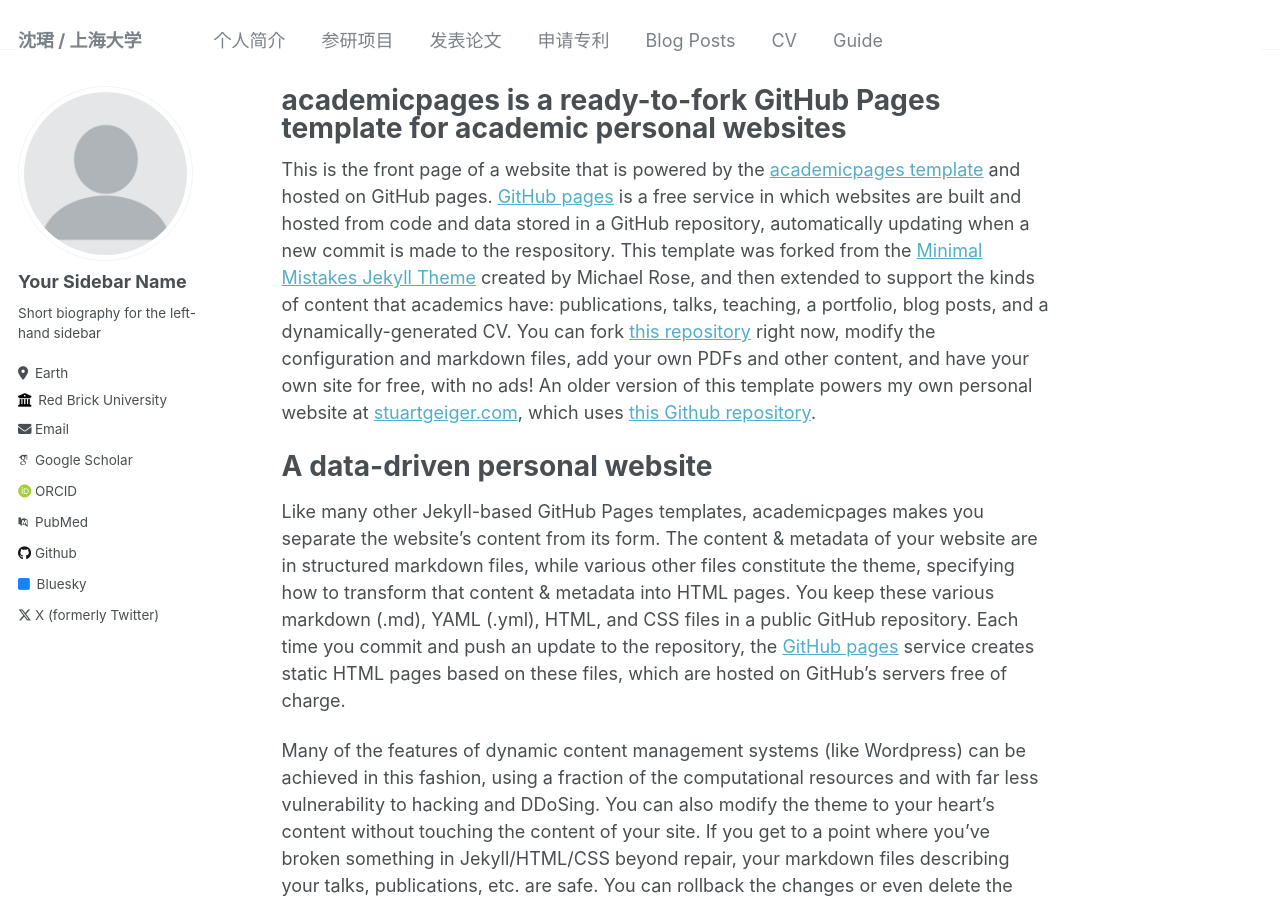
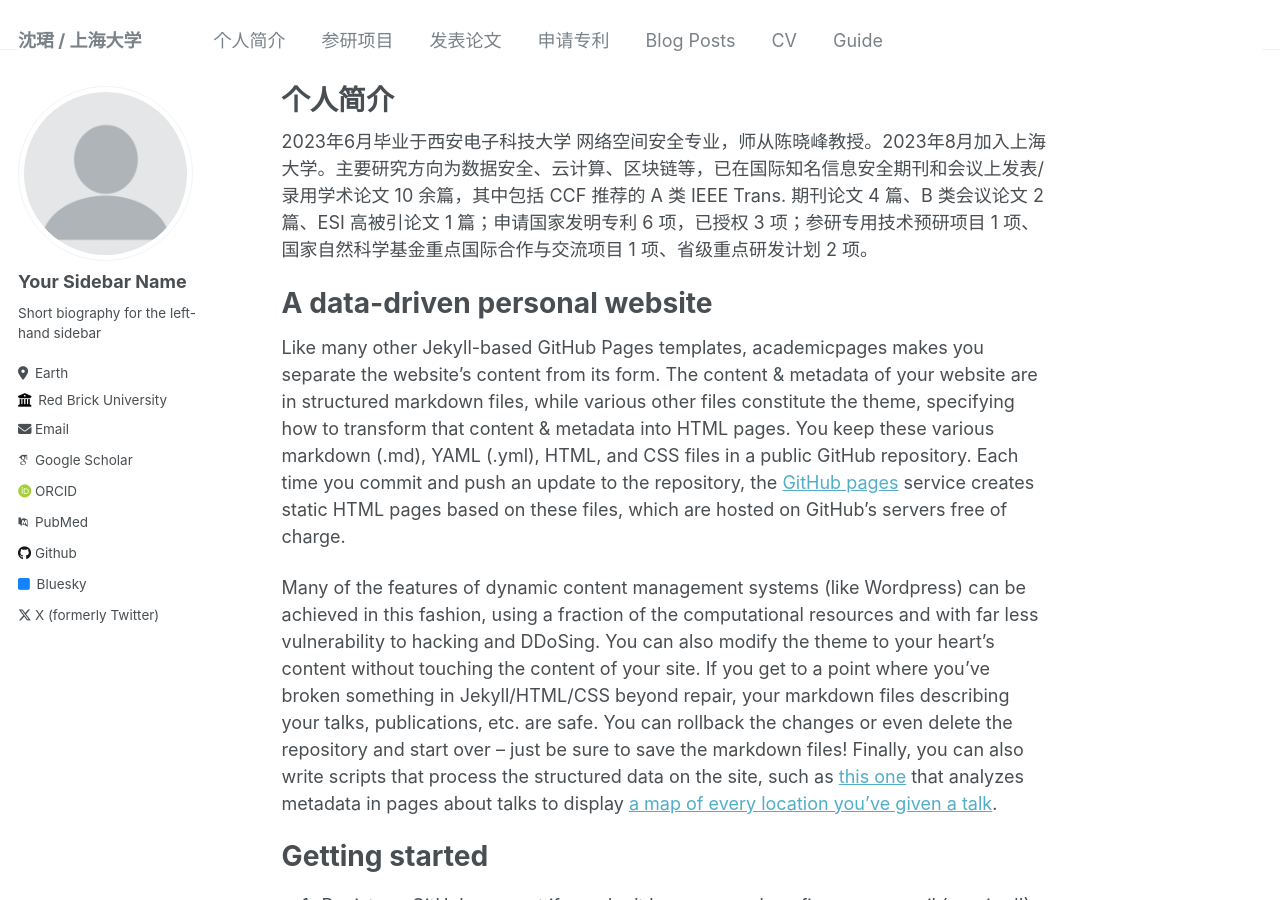
Before and after one commit to suning-chensheng/shenjun.shu.github.io, a Jekyll site: the page built from _pages/about.md, in a window 1280 px wide and 900 px high. Built offline with Jekyll 4.4.1, drawn with Linux system fonts in a browser that asks for light colours; some web fonts are replaced.

```diff
--- a/_pages/about.md
+++ b/_pages/about.md
@@ -1,13 +1,13 @@
 ---
 permalink: /
-title: "academicpages is a ready-to-fork GitHub Pages template for academic personal websites"
+title: "个人简介"
 author_profile: true
 redirect_from:
   - /about/
   - /about.html
 ---
 
-This is the front page of a website that is powered by the [academicpages template](https://github.com/academicpages/academicpages.github.io) and hosted on GitHub pages. [GitHub pages](https://pages.github.com) is a free service in which websites are built and hosted from code and data stored in a GitHub repository, automatically updating when a new commit is made to the respository. This template was forked from the [Minimal Mistakes Jekyll Theme](https://mmistakes.github.io/minimal-mistakes/) created by Michael Rose, and then extended to support the kinds of content that academics have: publications, talks, teaching, a portfolio, blog posts, and a dynamically-generated CV. You can fork [this repository](https://github.com/academicpages/academicpages.github.io) right now, modify the configuration and markdown files, add your own PDFs and other content, and have your own site for free, with no ads! An older version of this template powers my own personal website at [stuartgeiger.com](http://stuartgeiger.com), which uses [this Github repository](https://github.com/staeiou/staeiou.github.io).
+2023年6月毕业于西安电子科技大学 网络空间安全专业，师从陈晓峰教授。2023年8月加入上海大学。主要研究方向为数据安全、云计算、区块链等，已在国际知名信息安全期刊和会议上发表/录用学术论文 10 余篇，其中包括 CCF 推荐的 A 类 IEEE Trans. 期刊论文 4 篇、B 类会议论文 2 篇、ESI 高被引论文 1 篇；申请国家发明专利 6 项，已授权 3 项；参研专用技术预研项目 1 项、国家自然科学基金重点国际合作与交流项目 1 项、省级重点研发计划 2 项。
 
 A data-driven personal website
 ======
```
